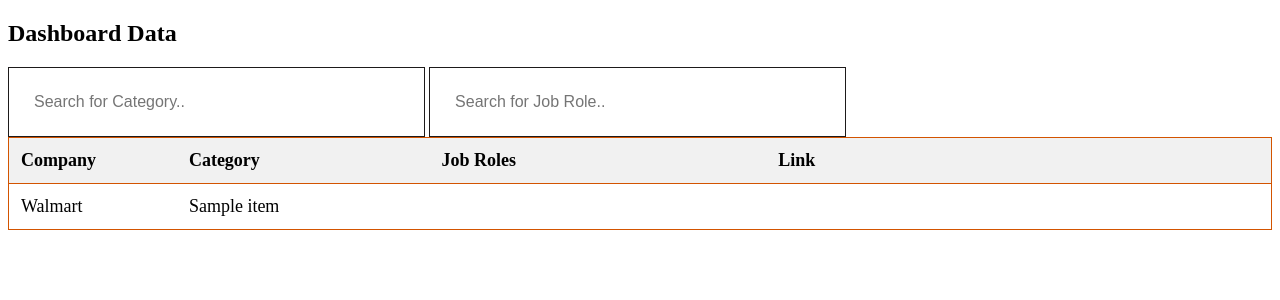
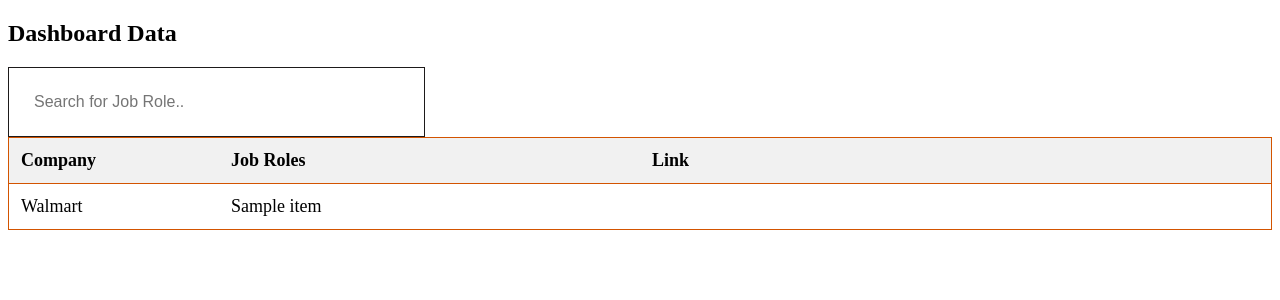
Before and after one commit to rajshah9914/Company-Crawler, a Flask app: template templates/walmart.html in a window 1280 px wide. Shown: the top 300 px of the page. Run offline with Flask 2, Linux system fonts and the light colour scheme; the template is opened without the code that fills it: most values are stand-ins (such as "Sample title", 1, 10 or a date in 2020).

Commit message:
Update walmart.html

```diff
--- a/templates/walmart.html
+++ b/templates/walmart.html
@@ -131,13 +131,13 @@
 
     <h2>Dashboard Data</h2>
 
-    <input type="text" id="myInput1" onkeyup="myFunction1()" placeholder="Search for Category.." title="Type in a name">
+    <!-- <input type="text" id="myInput1" onkeyup="myFunction1()" placeholder="Search for Category.." title="Type in a name"> -->
     <input type="text" id="myInput2" onkeyup="myFunction2()" placeholder="Search for Job Role.." title="Type in a name">
     <table id="myTable">
         <tr class="header">
             <!-- <th style="width:20%;" onclick="sortTable(0)">Company</th> -->
             <th style="width:10%;">Company</th>
-            <th style="width:15%;">Category</th>
+            <!-- <th style="width:15%;">Category</th> -->
             <th style="width:20%;">Job Roles</th>
             <th style="width:30%;">Link</th>
         </tr>
```
